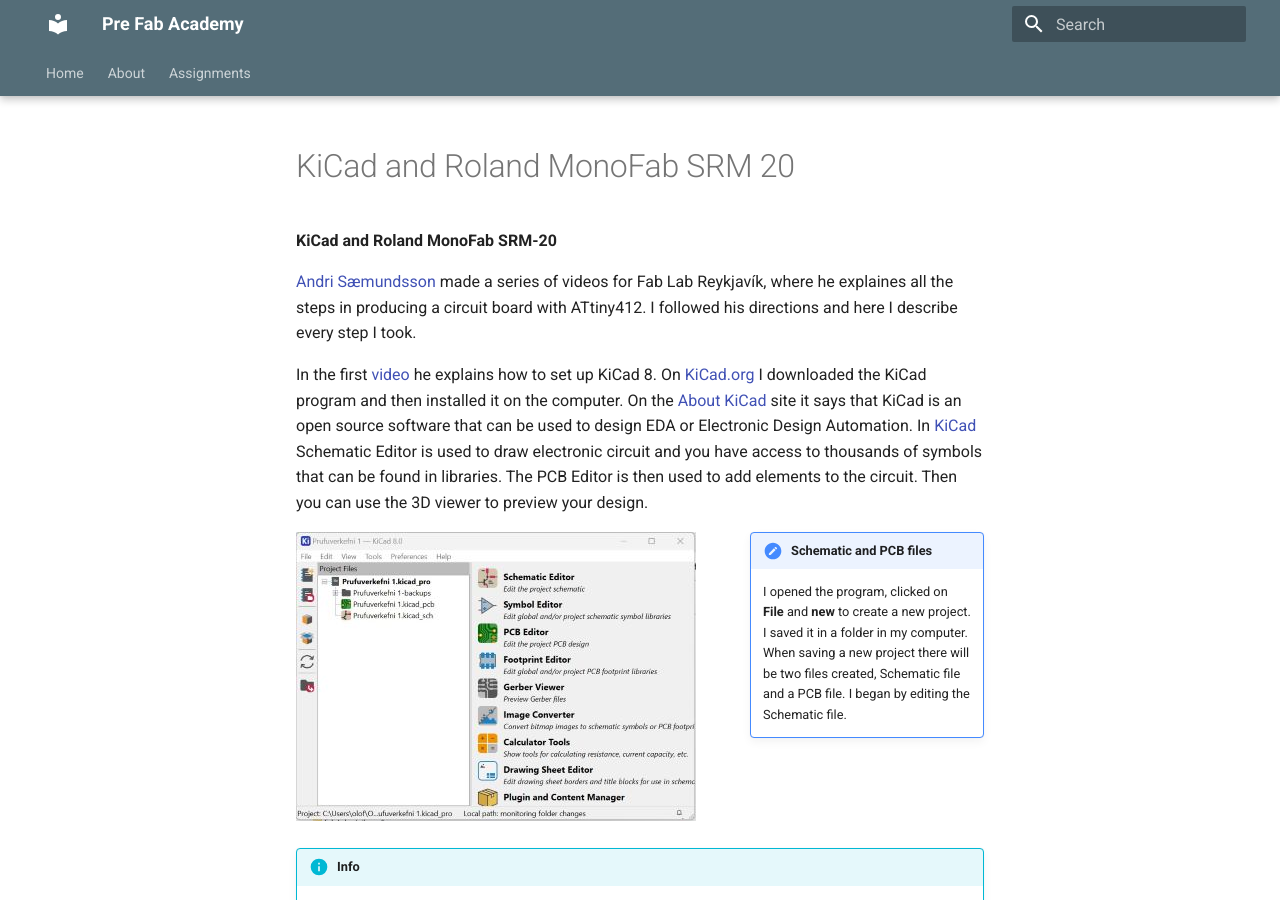
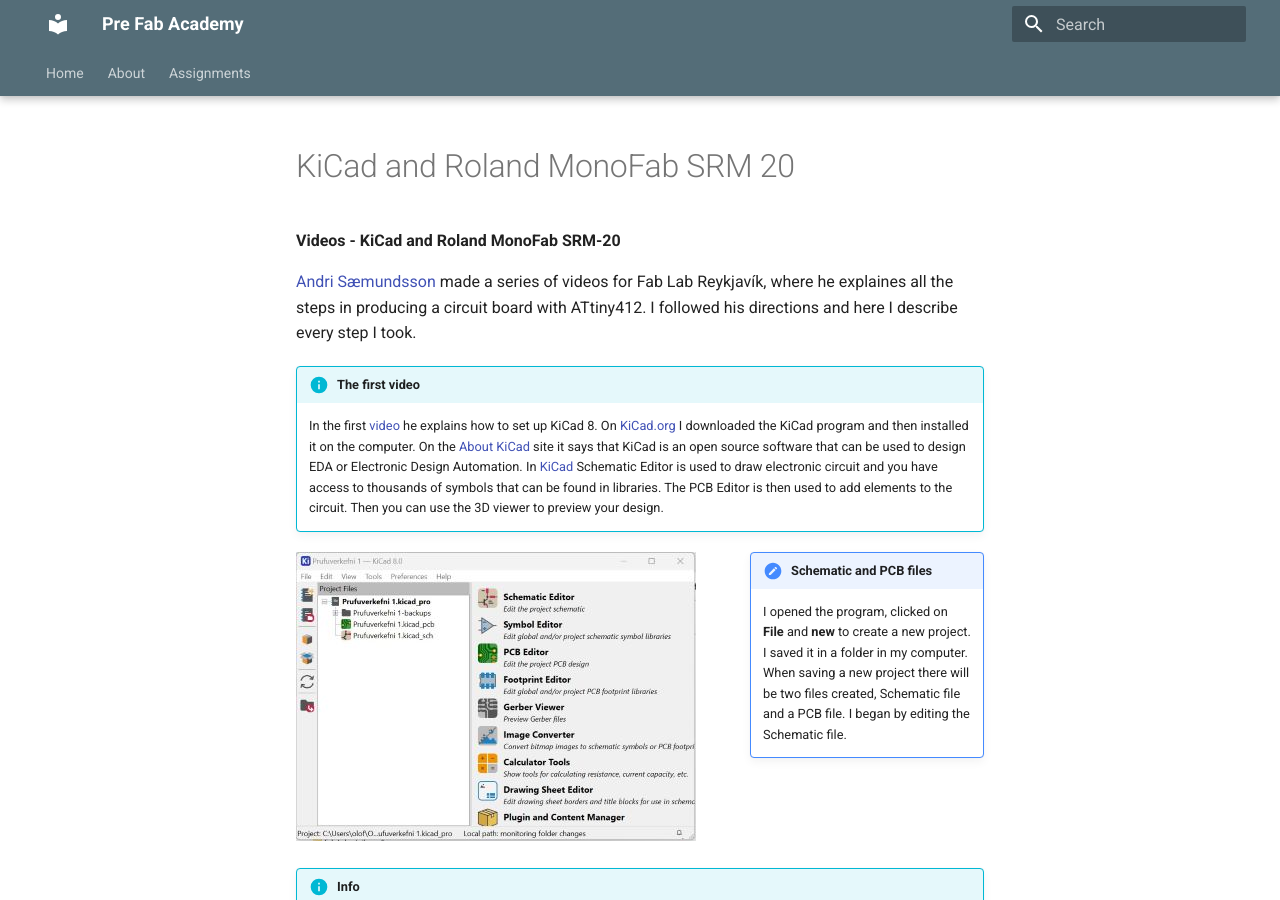
Before and after one commit to OlofH2/Before-Fab-Academy, an MkDocs documentation site: the page built from docs/KiCad_and_Roland_MonoFab_SRM_20.md, in a window 1280 px wide and 900 px high. Built offline with MkDocs 1.6.1 and Material for MkDocs 9.7.7, drawn with Linux system fonts in a browser that asks for light colours.

Commit message:
Gæsalappir um The first video

```diff
--- a/docs/KiCad_and_Roland_MonoFab_SRM_20.md
+++ b/docs/KiCad_and_Roland_MonoFab_SRM_20.md
@@ -1,10 +1,12 @@
 
-**KiCad and Roland MonoFab SRM-20**
+**Videos - KiCad and Roland MonoFab SRM-20**
 
 [Andri Sæmundsson](https://fabacademy.org/2023/labs/akureyri/students/andri-semundsson/pages/aboutMe.html) made a series of videos for Fab Lab Reykjavík, where he explaines all the steps in producing a circuit board with ATtiny412. I followed his directions and here I describe every step I took.
 
-In the first [video](https://www.youtube.com/watch?v=iOPbk1W3X5k&list=PLs4ifnZzVJmqaSM1lsg68vPVtJxVNhVwV&index=1) he explains how to set up KiCad 8. On [KiCad.org](hhttps://www.kicad.org/download/windows/) I downloaded the KiCad program and then installed it on the computer. On the [About KiCad](https://www.kicad.org/about/kicad/) site it says that KiCad is an open source software that can be used to design EDA or Electronic Design Automation. In [KiCad](https://www.kicad.org/) Schematic Editor is used to draw electronic circuit and you have access to thousands of symbols that can be found in libraries. The PCB Editor is then used to add elements to the circuit. Then you can use the 3D viewer to preview your design.
 
+!!!Info "The first video"
+
+    In the first [video](https://www.youtube.com/watch?v=iOPbk1W3X5k&list=PLs4ifnZzVJmqaSM1lsg68vPVtJxVNhVwV&index=1) he explains how to set up KiCad 8. On [KiCad.org](hhttps://www.kicad.org/download/windows/) I downloaded the KiCad program and then installed it on the computer. On the [About KiCad](https://www.kicad.org/about/kicad/) site it says that KiCad is an open source software that can be used to design EDA or Electronic Design Automation. In [KiCad](https://www.kicad.org/) Schematic Editor is used to draw electronic circuit and you have access to thousands of symbols that can be found in libraries. The PCB Editor is then used to add elements to the circuit. Then you can use the 3D viewer to preview your design.
 
 !!! note inline end "Schematic and PCB files"
 
```
